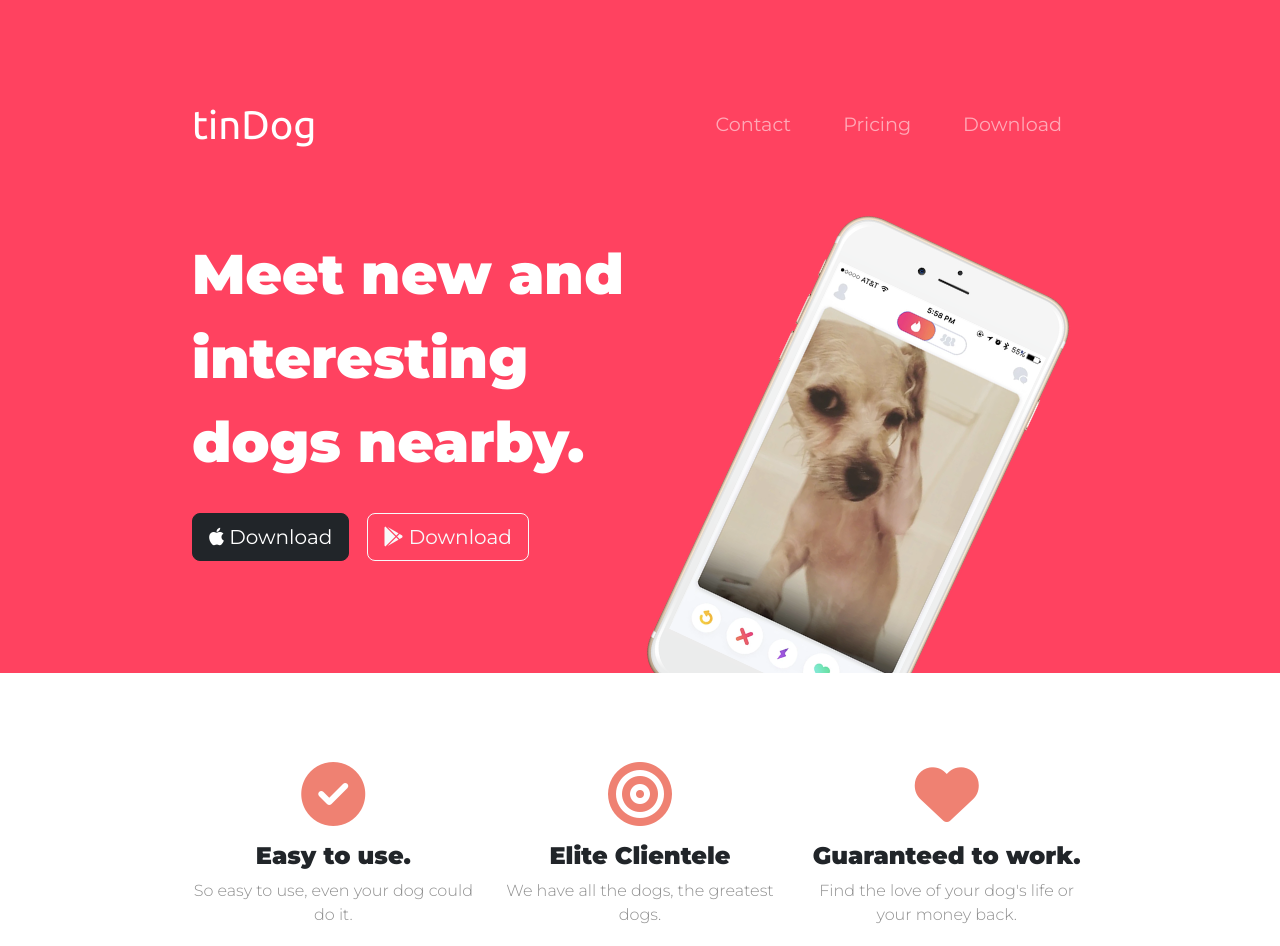
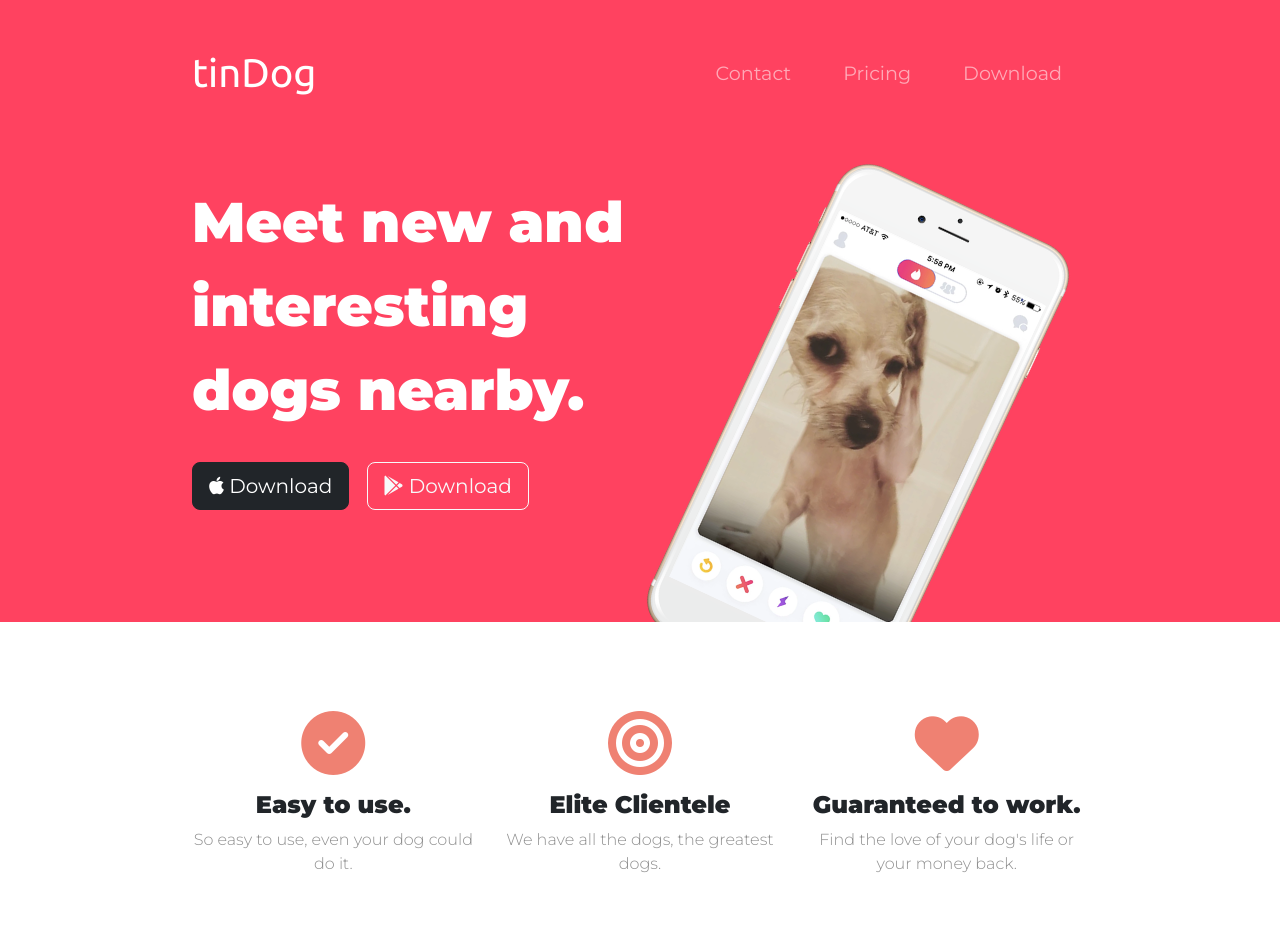
Before and after one commit to segoco/TinPet, a plain HTML site: page index.html in a window 1280 px wide. Shown: the top 946 px of the page. Drawn offline with nearby package versions, Linux system fonts and the light colour scheme; a script that the page names is missing.

Commit message:
container fluid styles adjusted

```diff
--- a/css/styles.css
+++ b/css/styles.css
@@ -26,13 +26,6 @@ h4 {
     line-height: 1.5;
 }
 
-#title {
-    background-color: #FF4260;
-    color: #FFFFFF;
-    text-align: left;
-}
-
-
 /* NavigationBAr */
 .navbar {
     padding: 0 0 4.5rem;
@@ -54,9 +47,15 @@ h4 {
     font-size: 1.2rem;
 }
 
-/* Download Buttons */
-.download-button {
-    margin: 5% 3% 5% 0;
+/* Title section */
+#title {
+    background-color: #FF4260;
+    color: #FFFFFF;
+    text-align: left;
+}
+
+#title .container-fluid {
+    padding: 3% 15% 7%;
 }
 
 /* Title image */
@@ -65,6 +64,11 @@ h4 {
     transform: rotate(25deg);
     position: absolute;
     right: 23%;
+}
+
+/* Download Buttons */
+.download-button {
+    margin: 5% 3% 5% 0;
 }
 
 /* features */
```
